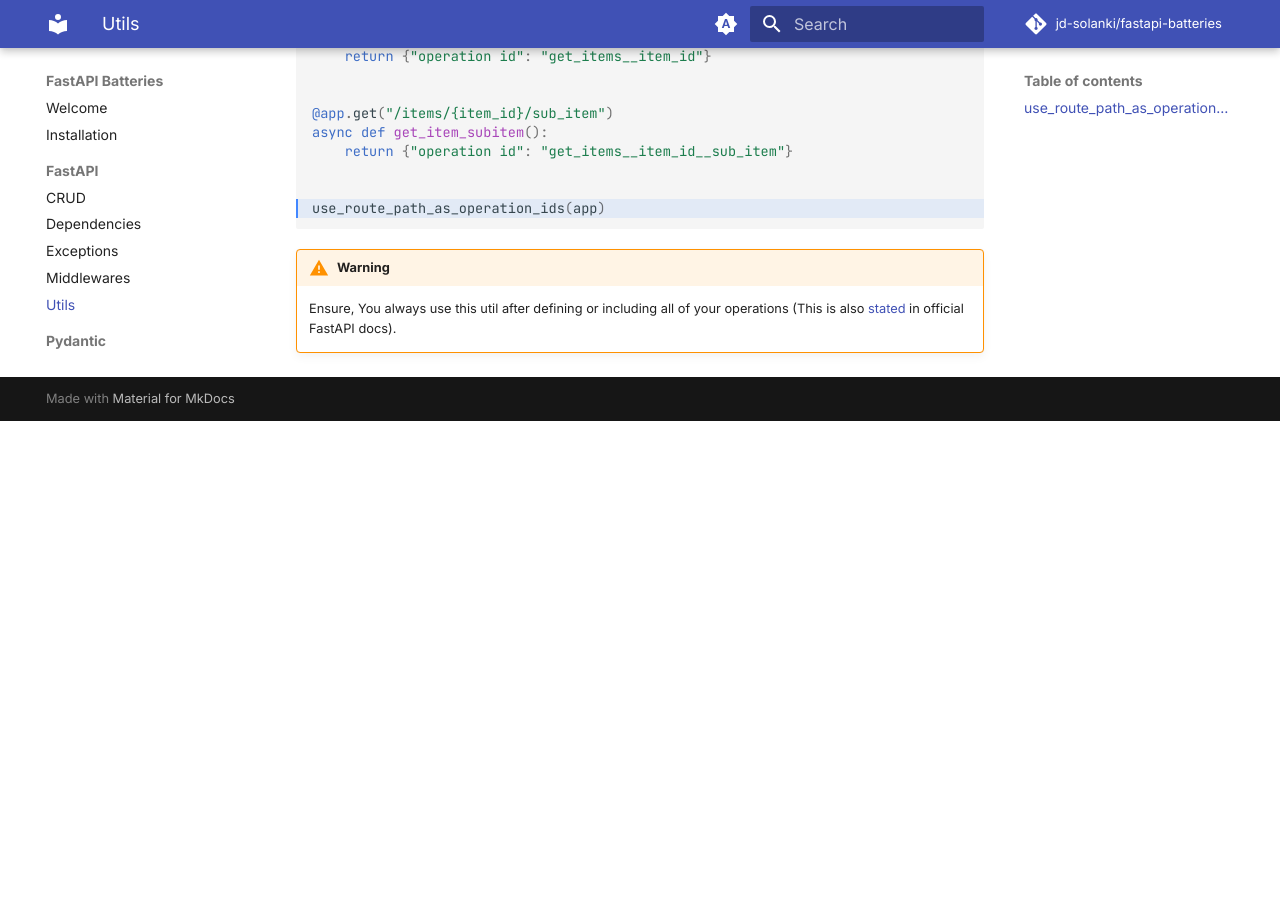
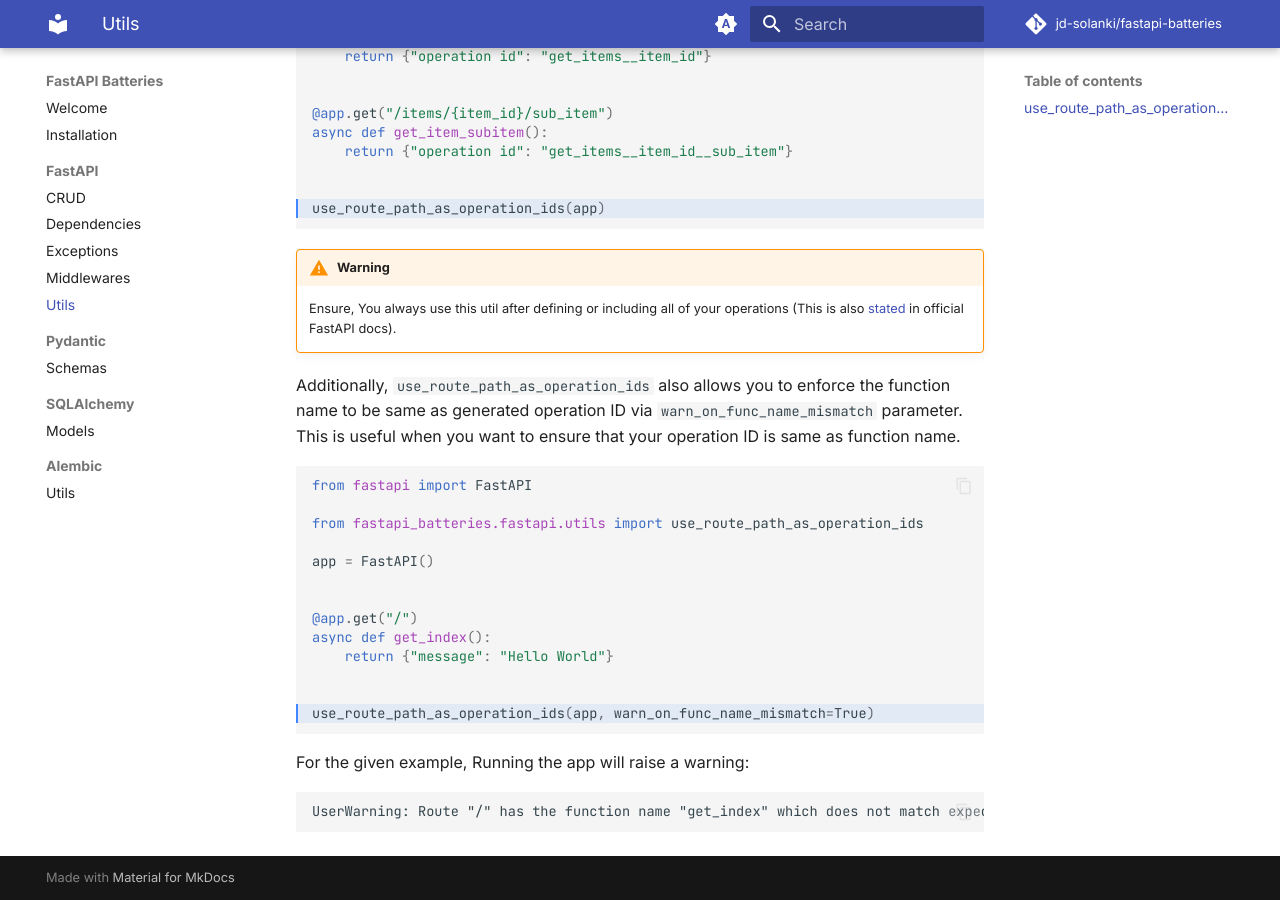
Before and after one commit to jd-solanki/fastapi-batteries, an MkDocs documentation site: the page built from docs/fastapi/utils.md, in a window 1280 px wide and 900 px high, scrolled down 1569 px. Built offline with MkDocs 1.6.1 and Material for MkDocs 9.7.7, drawn with Linux system fonts in a browser that asks for light colours; comment, search, counter and statistics services are not loaded; before the commit the page ends 1990 px from its top, so only the background shows below that.

Commit message:
feat(fastapi): add `warn_on_func_name_mismatch` param in `use_route_path_as_operation_ids` to enforce func name to match operation id

````diff
--- a/docs/fastapi/utils.md
+++ b/docs/fastapi/utils.md
@@ -67,3 +67,27 @@
 !!! warning
 
     Ensure, You always use this util after defining or including all of your operations (This is also [stated](https://fastapi.tiangolo.com/advanced/path-operation-advanced-configuration/#openapi-operationid) in official FastAPI docs).
+
+Additionally, `use_route_path_as_operation_ids` also allows you to enforce the function name to be same as generated operation ID via `warn_on_func_name_mismatch` parameter. This is useful when you want to ensure that your operation ID is same as function name.
+
+```py hl_lines="13"
+from fastapi import FastAPI
+
+from fastapi_batteries.fastapi.utils import use_route_path_as_operation_ids
+
+app = FastAPI()
+
+
+@app.get("/")
+async def get_index():
+    return {"message": "Hello World"}
+
+
+use_route_path_as_operation_ids(app, warn_on_func_name_mismatch=True)
+```
+
+For the given example, Running the app will raise a warning:
+
+```
+UserWarning: Route "/" has the function name "get_index" which does not match expected operation ID: "get"
+```
````
Also changed, not shown: 1 other file.
